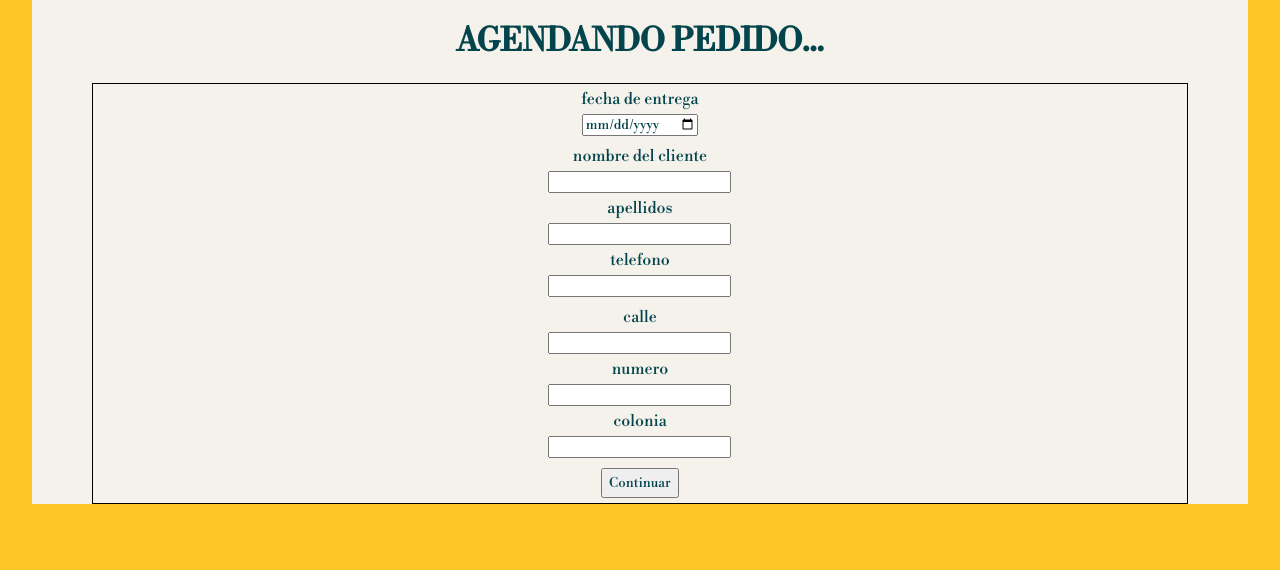
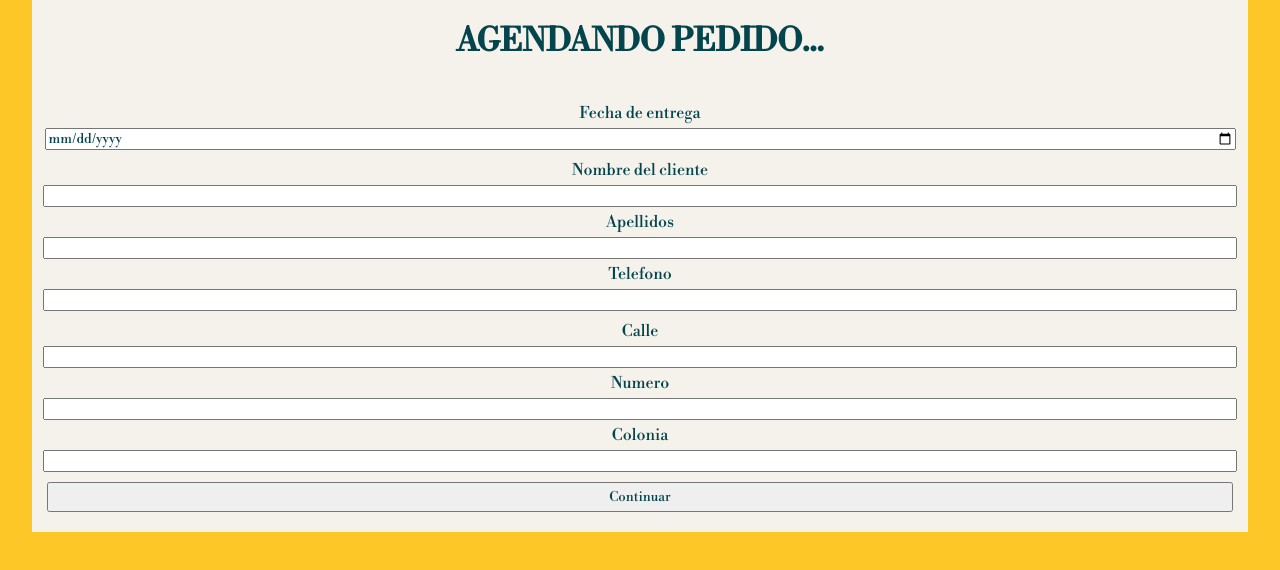
Before and after one commit to arm-code/mendoza_frontend, a React (Vite) app: page /agendarPedido in a window 1280 px wide. Shown: the top 570 px of the page. Built offline with nearby package versions, Linux system fonts and the light colour scheme.

Commit message:
adding styles to component AgendarPedido

```diff
--- a/src/components/rentar/AgendarPedido.css
+++ b/src/components/rentar/AgendarPedido.css
@@ -7,9 +7,8 @@
 }
 
 .containerForms {
-  width: 90%;
+  width: 100%;
   height: auto;
-  border: 1px solid black;
 }
 
 .formAgendar div{
@@ -24,4 +23,15 @@
     display: flex;
     justify-content: center;
     align-items: center;
+    width: 100%;
+    padding: 15px;
+    box-sizing: border-box;
 }
+
+.formAgendar div{
+  width: 100%;
+}
+
+.formAgendar div input, button{
+  width: 100%;
+}
--- a/src/components/rentar/AgendarPedido.jsx
+++ b/src/components/rentar/AgendarPedido.jsx
@@ -5,29 +5,30 @@ export const AgendarPedido = () => {
     <div className='agendarPedido'>
       <h1>AGENDANDO PEDIDO...</h1>
       <div className='containerForms'>
-        <form action='' className='formAgendar'>
-        <div className='fecha'>
-            <label htmlFor='fechaEntrega'>fecha de entrega</label>
-            <input type="date" id='fechaEntrega' name='fechaEntrega' />
-
+        <form method='POST' className='formAgendar'>
+          <div className='fecha'>
+            <label htmlFor='fechaEntrega'>Fecha de entrega</label>
+            <input type='date' id='fechaEntrega' name='fechaEntrega' />
           </div>
           <div className='cliente'>
-            <label htmlFor='nombreCliente'>nombre del cliente</label>
-            <input type="text" id='nombreCliente' name='nombreCliente' />
-            <label htmlFor='apellidosCliente'>apellidos</label>
-            <input type="text" id='apellidosCliente' name='apellidosCliente' />
-            <label htmlFor='telefonoCliente'>telefono</label>
-            <input type="text" id='telefonoCliente' name='telefonoCliente' />
+            <label htmlFor='nombreCliente'>Nombre del cliente</label>
+            <input type='text' id='nombreCliente' name='nombreCliente' />
+            <label htmlFor='apellidosCliente'>Apellidos</label>
+            <input type='text' id='apellidosCliente' name='apellidosCliente' />
+            <label htmlFor='telefonoCliente'>Telefono</label>
+            <input type='text' id='telefonoCliente' name='telefonoCliente' />
           </div>
           <div className='direccion'>
-            <label htmlFor='calle'>calle</label>
-            <input type="text" id='calle' name='calle' />
-            <label htmlFor='numero'>numero</label>
-            <input type="text" id='numero' name='numero' />
-            <label htmlFor='colonia'>colonia</label>
-            <input type="text" id='colonia' name='colonia' />
+            <label htmlFor='calle'>Calle</label>
+            <input type='text' id='calle' name='calle' />
+            <label htmlFor='numero'>Numero</label>
+            <input type='text' id='numero' name='numero' />
+            <label htmlFor='colonia'>Colonia</label>
+            <input type='text' id='colonia' name='colonia' />
           </div>
+          <div>
             <button>Continuar</button>
+          </div>
         </form>
       </div>
     </div>
```
